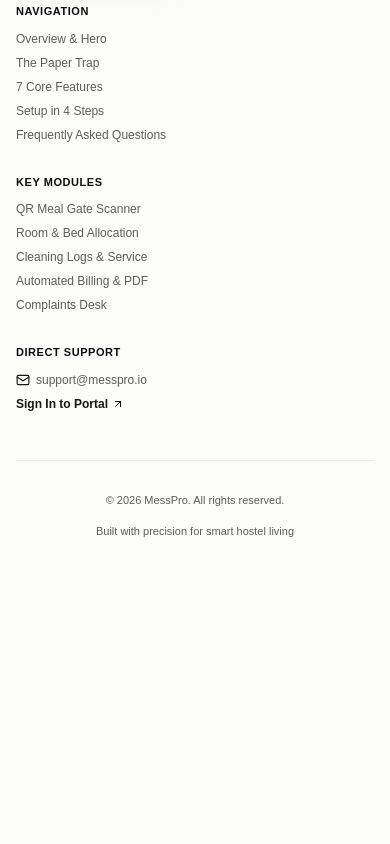
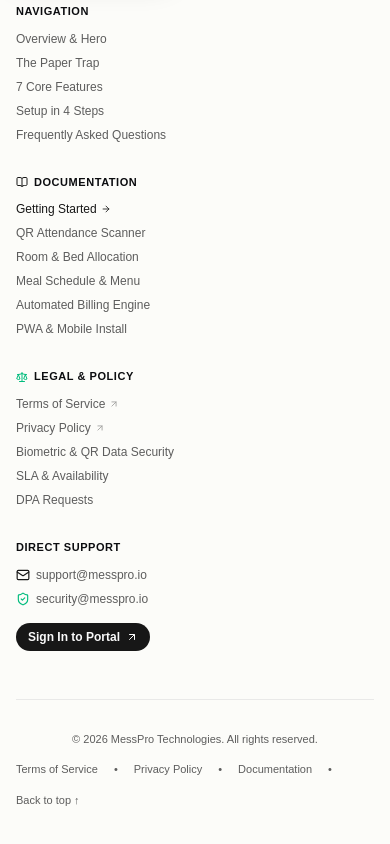
Before and after one commit to usmanshahid0070001-sys/messpro2.O, a React (Vite) app in the folder frontend-ts/: page / in a window 390 px wide. Shown: the part 9152-9996 px from the top of the page. Before the commit the page ends 9738 px from the top, so only its background shows below. Built offline with nearby package versions, Linux system fonts and the light colour scheme.

Commit message:
updated navlinks and footer data

```diff
--- a/frontend-ts/src/features/app/components/nav-links.tsx
+++ b/frontend-ts/src/features/app/components/nav-links.tsx
@@ -1,8 +1,9 @@
 "use client"
 
+import { Link } from "react-router-dom"
 import {
   type LucideIcon,
-  ExternalLink,
+  ChevronRight,
 } from "lucide-react"
 
 import {
@@ -24,16 +25,16 @@
 }) {
   return (
     <SidebarGroup className="group-data-[collapsible=icon]:hidden">
-      <SidebarGroupLabel>External Links</SidebarGroupLabel>
+      <SidebarGroupLabel>Resources & Policies</SidebarGroupLabel>
       <SidebarMenu>
         {projects.map((item) => (
           <SidebarMenuItem key={item.name}>
-            <SidebarMenuButton asChild>
-              <a href={item.url} target="_blank" rel="noopener noreferrer">
-                <item.icon />
+            <SidebarMenuButton asChild tooltip={item.name}>
+              <Link to={item.url}>
+                <item.icon className="size-4" />
                 <span>{item.name}</span>
-                <ExternalLink className="ml-auto size-4 opacity-50" />
-              </a>
+                <ChevronRight className="ml-auto size-3.5 opacity-40" />
+              </Link>
             </SidebarMenuButton>
           </SidebarMenuItem>
         ))}
--- a/frontend-ts/src/features/landing/components/Footer.tsx
+++ b/frontend-ts/src/features/landing/components/Footer.tsx
@@ -6,21 +6,39 @@
   Mail,
   Heart,
   ArrowUpRight,
-  Building2
+  Building2,
+  BookOpen,
+  FileText,
+  Lock,
+  ArrowRight,
+  Scale
 } from 'lucide-react';
 import logoUrl from '@/assets/pwa-192x192.png';
 
 interface FooterProps {
-  onNavigate: (id: any) => void;
+  onNavigate?: (id: any) => void;
 }
 
 export const Footer: React.FC<FooterProps> = ({ onNavigate }) => {
+  const handleNav = (id: string) => {
+    if (onNavigate) {
+      onNavigate(id);
+    } else {
+      const el = document.getElementById(id);
+      if (el) {
+        el.scrollIntoView({ behavior: 'smooth' });
+      } else {
+        window.location.href = `/#${id}`;
+      }
+    }
+  };
+
   return (
     <footer className="bg-background border-t border-border/80 dark:border-white/10 pt-16 pb-12 text-xs relative z-10">
       <div className="max-w-7xl mx-auto px-4 sm:px-6 lg:px-8 space-y-12">
 
         {/* Main Footer Grid */}
-        <div className="grid grid-cols-1 md:grid-cols-2 lg:grid-cols-5 gap-8">
+        <div className="grid grid-cols-1 md:grid-cols-2 lg:grid-cols-6 gap-8">
 
           {/* Col 1 & 2: Brand Lockup & Mission */}
           <div className="lg:col-span-2 space-y-4">
@@ -38,8 +56,8 @@
               </div>
             </div>
 
-            <p className="text-muted-foreground leading-relaxed max-w-sm">
-              The complete management platform for student residences, private hostels, and dining mess operations. Built for speed, audit compliance, and zero ledger disputes.
+            <p className="text-muted-foreground leading-relaxed max-w-sm text-xs">
+              The modern automated management platform for student residences, hostels, and mess operations. Built for speed, audit compliance, and zero ledger disputes.
             </p>
 
             <div className="inline-flex items-center gap-2 px-3 py-1 rounded-full bg-emerald-500/10 text-emerald-600 dark:text-emerald-400 font-bold text-[10px] border border-emerald-500/20 glass-bevel">
@@ -57,7 +75,7 @@
               <li>
                 <button
                   type="button"
-                  onClick={() => onNavigate('hero')}
+                  onClick={() => handleNav('hero')}
                   className="hover:text-foreground transition-colors cursor-pointer"
                 >
                   Overview & Hero
@@ -66,7 +84,7 @@
               <li>
                 <button
                   type="button"
-                  onClick={() => onNavigate('problem')}
+                  onClick={() => handleNav('problem')}
                   className="hover:text-foreground transition-colors cursor-pointer"
                 >
                   The Paper Trap
@@ -75,7 +93,7 @@
               <li>
                 <button
                   type="button"
-                  onClick={() => onNavigate('solution')}
+                  onClick={() => handleNav('solution')}
                   className="hover:text-foreground transition-colors cursor-pointer"
                 >
                   7 Core Features
@@ -84,7 +102,7 @@
               <li>
                 <button
                   type="button"
-                  onClick={() => onNavigate('how-it-works')}
+                  onClick={() => handleNav('how-it-works')}
                   className="hover:text-foreground transition-colors cursor-pointer"
                 >
                   Setup in 4 Steps
@@ -93,7 +111,7 @@
               <li>
                 <button
                   type="button"
-                  onClick={() => onNavigate('faqs')}
+                  onClick={() => handleNav('faqs')}
                   className="hover:text-foreground transition-colors cursor-pointer"
                 >
                   Frequently Asked Questions
@@ -102,41 +120,85 @@
             </ul>
           </div>
 
-          {/* Col 4: Platform Modules */}
+          {/* Col 4: Documentation & Guides */}
           <div className="space-y-3">
-            <span className="font-bold text-foreground uppercase tracking-wider block text-[11px]">
-              Key Modules
+            <span className="font-bold text-foreground uppercase tracking-wider block text-[11px] flex items-center gap-1.5">
+              <BookOpen className="w-3 h-3 text-primary" />
+              <span>Documentation</span>
             </span>
             <ul className="space-y-2 text-muted-foreground">
               <li>
-                <Link to="/login" className="hover:text-foreground transition-colors">
-                  QR Meal Gate Scanner
+                <Link to="/docs" className="hover:text-foreground transition-colors font-medium text-primary flex items-center gap-1">
+                  <span>Getting Started</span>
+                  <ArrowRight className="w-2.5 h-2.5" />
                 </Link>
               </li>
               <li>
-                <Link to="/login" className="hover:text-foreground transition-colors">
+                <Link to="/docs?section=attendance" className="hover:text-foreground transition-colors">
+                  QR Attendance Scanner
+                </Link>
+              </li>
+              <li>
+                <Link to="/docs?section=residence" className="hover:text-foreground transition-colors">
                   Room & Bed Allocation
                 </Link>
               </li>
               <li>
-                <Link to="/login" className="hover:text-foreground transition-colors">
-                  Cleaning Logs & Service
+                <Link to="/docs?section=dining-mess" className="hover:text-foreground transition-colors">
+                  Meal Schedule & Menu
                 </Link>
               </li>
               <li>
-                <Link to="/login" className="hover:text-foreground transition-colors">
-                  Automated Billing & PDF
+                <Link to="/docs?section=billing-finance" className="hover:text-foreground transition-colors">
+                  Automated Billing Engine
                 </Link>
               </li>
               <li>
-                <Link to="/login" className="hover:text-foreground transition-colors">
-                  Complaints Desk
+                <Link to="/docs?section=pwa-mobile" className="hover:text-foreground transition-colors">
+                  PWA & Mobile Install
                 </Link>
               </li>
             </ul>
           </div>
 
-          {/* Col 5: Support & Contact */}
+          {/* Col 5: Legal & Policy */}
+          <div className="space-y-3">
+            <span className="font-bold text-foreground uppercase tracking-wider block text-[11px] flex items-center gap-1.5">
+              <Scale className="w-3 h-3 text-emerald-500" />
+              <span>Legal & Policy</span>
+            </span>
+            <ul className="space-y-2 text-muted-foreground">
+              <li>
+                <Link to="/terms" className="hover:text-foreground transition-colors flex items-center gap-1">
+                  <span>Terms of Service</span>
+                  <ArrowUpRight className="w-2.5 h-2.5 opacity-60" />
+                </Link>
+              </li>
+              <li>
+                <Link to="/privacy" className="hover:text-foreground transition-colors flex items-center gap-1">
+                  <span>Privacy Policy</span>
+                  <ArrowUpRight className="w-2.5 h-2.5 opacity-60" />
+                </Link>
+              </li>
+              <li>
+                <Link to="/privacy#attendance-data" className="hover:text-foreground transition-colors">
+                  Biometric & QR Data Security
+                </Link>
+              </li>
+              <li>
+                <Link to="/terms#saas-scope" className="hover:text-foreground transition-colors">
+                  SLA & Availability
+                </Link>
+              </li>
+              <li>
+                <a href="mailto:privacy@messpro.io" className="hover:text-foreground transition-colors">
+                  DPA Requests
+                </a>
+              </li>
+            </ul>
+          </div>
+
+          {/* Col 6: Support & Portal */}
           <div className="space-y-3">
             <span className="font-bold text-foreground uppercase tracking-wider block text-[11px]">
               Direct Support
@@ -144,12 +206,21 @@
             <ul className="space-y-2 text-muted-foreground">
               <li className="flex items-center gap-1.5">
                 <Mail className="w-3.5 h-3.5 text-primary" />
-                <a href="mailto:support@messpro.io" className="hover:text-foreground transition-colors">
+                <a href="mailto:support@messpro.io" className="hover:text-foreground transition-colors truncate">
                   support@messpro.io
                 </a>
               </li>
-              <li>
-                <Link to="/login" className="inline-flex items-center gap-1 text-primary font-bold hover:underline">
+              <li className="flex items-center gap-1.5">
+                <ShieldCheck className="w-3.5 h-3.5 text-emerald-500" />
+                <a href="mailto:security@messpro.io" className="hover:text-foreground transition-colors truncate">
+                  security@messpro.io
+                </a>
+              </li>
+              <li className="pt-2">
+                <Link
+                  to="/login"
+                  className="inline-flex items-center gap-1.5 px-3 py-1.5 rounded-full bg-primary text-primary-foreground font-bold hover:opacity-90 transition-opacity"
+                >
                   <span>Sign In to Portal</span>
                   <ArrowUpRight className="w-3 h-3" />
                 </Link>
@@ -162,11 +233,23 @@
         {/* Bottom Bar */}
         <div className="pt-8 border-t border-border/60 dark:border-white/10 flex flex-col sm:flex-row items-center justify-between gap-4 text-muted-foreground text-[11px]">
           <div>
-            &copy; {new Date().getFullYear()} MessPro. All rights reserved.
+            &copy; {new Date().getFullYear()} MessPro Technologies. All rights reserved.
           </div>
 
-          <div className="flex items-center gap-1">
-            <span>Built with precision for smart hostel living</span>
+          <div className="flex flex-wrap items-center gap-4">
+            <Link to="/terms" className="hover:text-foreground transition-colors">Terms of Service</Link>
+            <span>&bull;</span>
+            <Link to="/privacy" className="hover:text-foreground transition-colors">Privacy Policy</Link>
+            <span>&bull;</span>
+            <Link to="/docs" className="hover:text-foreground transition-colors">Documentation</Link>
+            <span>&bull;</span>
+            <button
+              type="button"
+              onClick={() => window.scrollTo({ top: 0, behavior: 'smooth' })}
+              className="hover:text-foreground transition-colors cursor-pointer"
+            >
+              Back to top &uarr;
+            </button>
           </div>
         </div>
 
--- a/frontend-ts/src/features/landing/components/Navbar.tsx
+++ b/frontend-ts/src/features/landing/components/Navbar.tsx
@@ -9,7 +9,8 @@
   ArrowRight,
   Sparkles,
   LayoutDashboard,
-  LogIn
+  LogIn,
+  BookOpen
 } from 'lucide-react';
 import { useTheme } from '@/context/ThemeProvider';
 import type { RootState } from '@/store';
@@ -164,6 +165,14 @@
               </button>
             );
           })}
+
+          {/* Docs link */}
+          <Link
+            to="/docs"
+            className="relative z-10 px-3 py-1 text-xs font-semibold rounded-full text-muted-foreground hover:text-foreground transition-colors duration-200 flex items-center gap-1"
+          >
+            <span>Docs</span>
+          </Link>
         </nav>
 
         {/* Right: Actions & Theme Toggle */}
@@ -182,7 +191,7 @@
             )}
           </button>
 
-          {/* Login or Dashboard Button with lethal highlight */}
+          {/* Login or Dashboard Button */}
           {isAuthenticated ? (
             <Link
               to="/app"
@@ -214,7 +223,7 @@
         </div>
       </header>
 
-      {/* Mobile Glass Drawer with Staggered Cascading Reveal */}
+      {/* Mobile Glass Drawer */}
       {mobileMenuOpen && (
         <div className="pointer-events-auto absolute top-14 inset-x-4 max-w-sm mx-auto rounded-3xl border border-white/20 dark:border-white/10 bg-background/95 dark:bg-neutral-950/95 backdrop-blur-2xl p-4 space-y-2.5 shadow-2xl animate-in fade-in zoom-in-95 duration-150">
           <div className="grid grid-cols-2 gap-1.5">
@@ -236,6 +245,32 @@
                 </button>
               );
             })}
+
+            {/* Mobile Docs Link */}
+            <Link
+              to="/docs"
+              onClick={() => setMobileMenuOpen(false)}
+              className="flex items-center justify-between px-3 py-2 text-xs font-semibold rounded-xl bg-primary/10 border border-primary/20 text-primary hover:bg-primary/20 transition-all"
+            >
+              <span>Documentation</span>
+              <BookOpen className="w-3 h-3" />
+            </Link>
+
+            {/* Mobile Terms & Privacy */}
+            <Link
+              to="/terms"
+              onClick={() => setMobileMenuOpen(false)}
+              className="flex items-center justify-between px-3 py-2 text-xs font-semibold rounded-xl bg-muted/40 dark:bg-white/5 text-foreground hover:bg-muted"
+            >
+              <span>Terms</span>
+            </Link>
+            <Link
+              to="/privacy"
+              onClick={() => setMobileMenuOpen(false)}
+              className="flex items-center justify-between px-3 py-2 text-xs font-semibold rounded-xl bg-muted/40 dark:bg-white/5 text-foreground hover:bg-muted"
+            >
+              <span>Privacy</span>
+            </Link>
           </div>
 
           <div className="pt-2 border-t border-border/60 dark:border-white/10 flex items-center justify-between">
@@ -254,3 +289,5 @@
     </div>
   );
 };
+
+export default Navbar;
```
